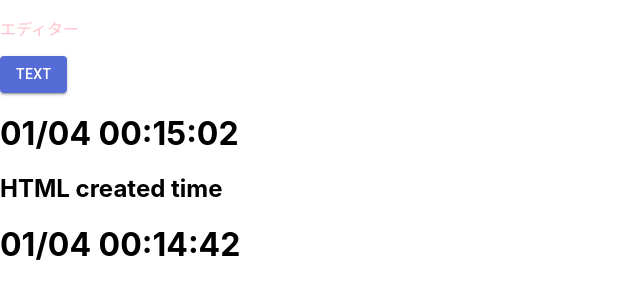
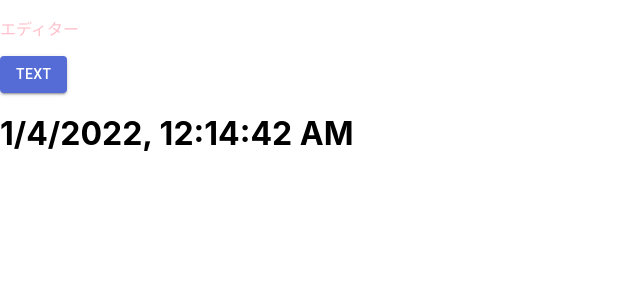
Before and after one commit to momoringo/next-vercel, a Next.js app in the folder next-vercel/: page / in a window 1280 px wide. Shown: the top 300 px of the page, without its empty margins (0-640 px from the left). Built offline with nearby package versions, Linux system fonts and the light colour scheme.

Commit message:
add file

```diff
--- a/next-vercel/src/pages/index.tsx
+++ b/next-vercel/src/pages/index.tsx
@@ -32,7 +32,7 @@
   },
 });
 
-type Props = {createdAt: any, nextCreatedAt:any }
+type Props = {nextCreatedAt:any }
 
 
 const Home: NextPage<Props> = ({ createdAt, nextCreatedAt}: Props) => {
@@ -57,19 +57,14 @@
        <h1>
           {nextCreatedAt}
         </h1>
-        <h2>HTML created time</h2>
-        <h1>
-          {createdAt}
-        </h1>
+
     </ThemeProvider>
     </div>
   )
 }
 
 export async function getStaticProps() {
-    const currentTime = dayjs().tz()
-  const createdAt = currentTime.format(formatStyle)
-  const nextCreatedAt = currentTime.add(intervalSecond, 's').format(formatStyle)
+
 
   /*
   const apolloClient = initializeApollo()
@@ -87,8 +82,7 @@
 
   return {
     props: {
-      createdAt,
-      nextCreatedAt,
+      nextCreatedAt: current,
     },
     revalidate: intervalSecond,
   }
```
